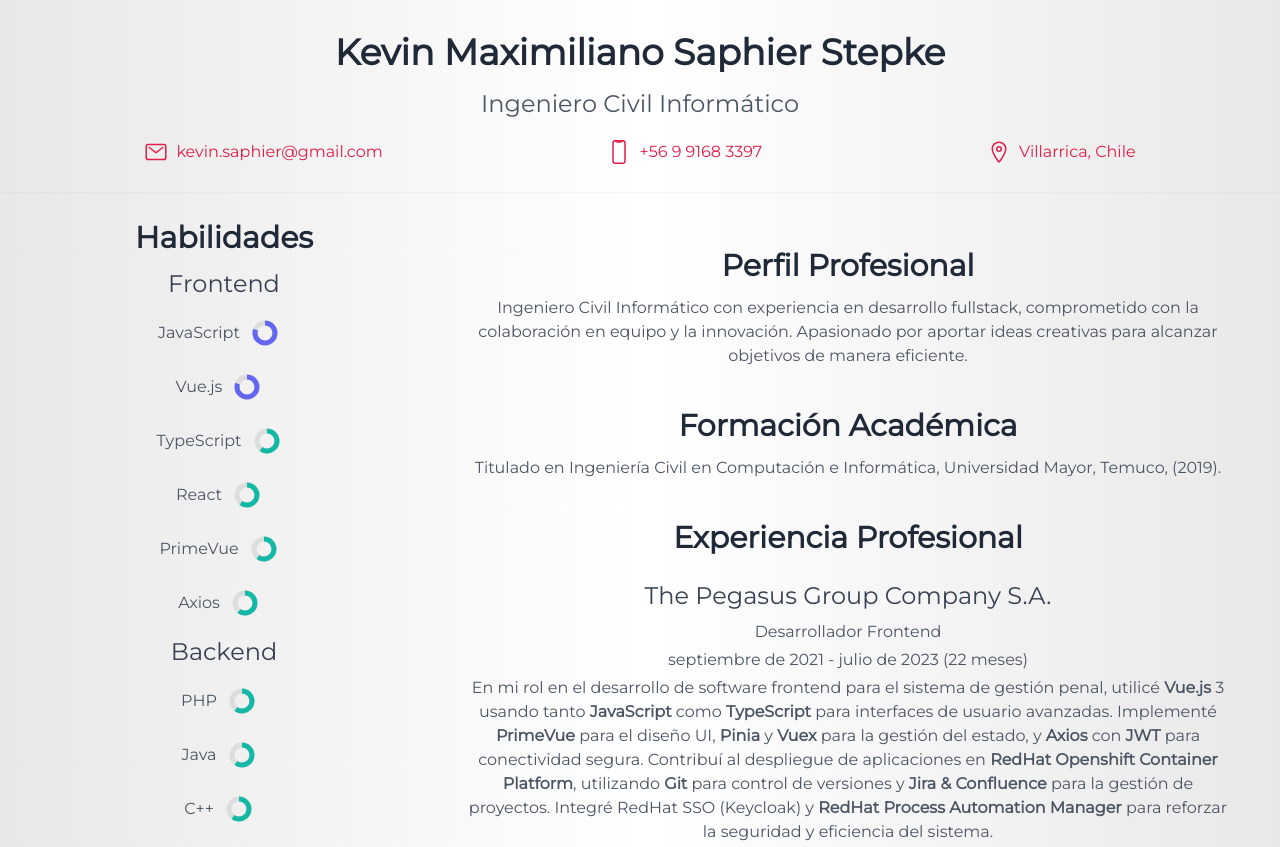
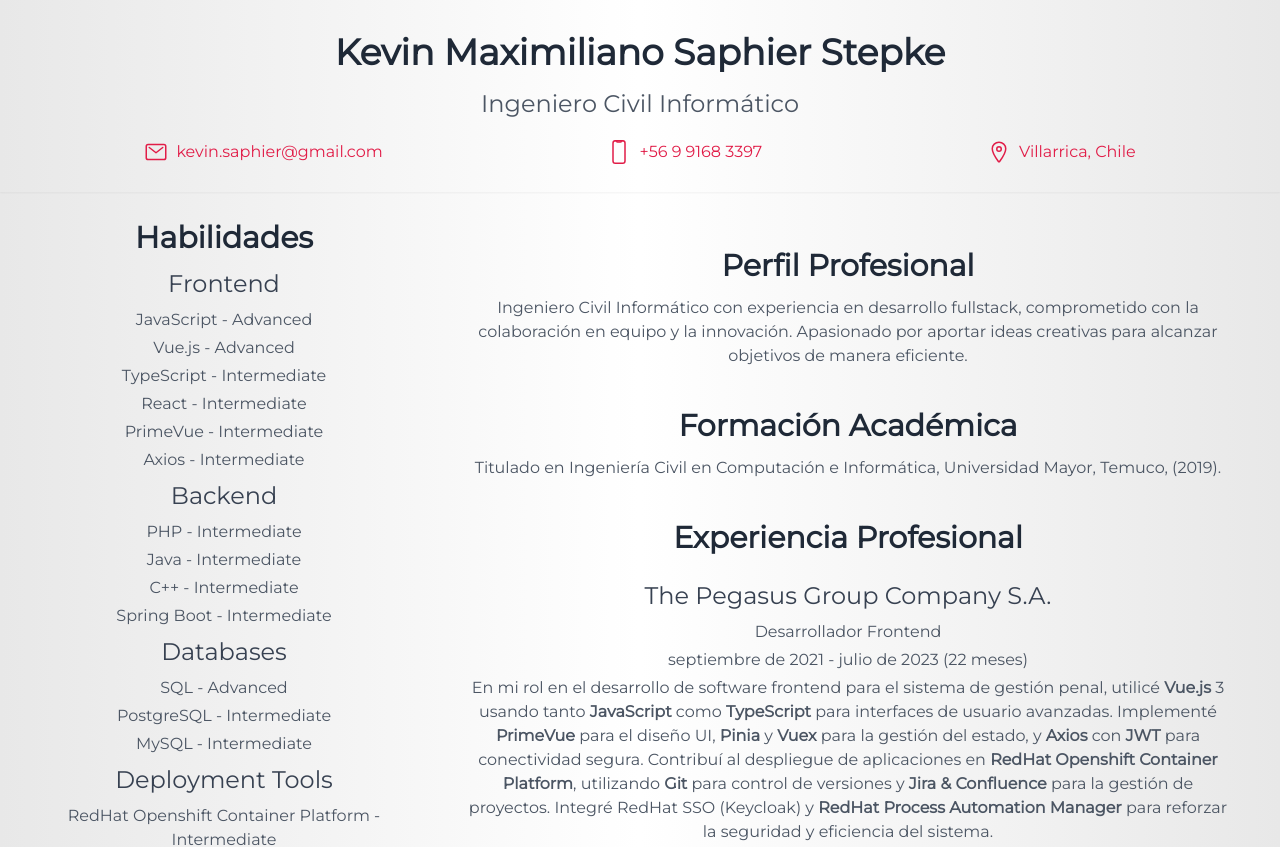
Before and after one commit to ksaphier/my-portfolio, a React (Vite) app: page / in a window 1280 px wide. Shown: the top 847 px of the page. Built offline with nearby package versions, Linux system fonts and the light colour scheme.

Commit message:
skills component to functional component

```diff
--- a/src/sections/Skills.tsx
+++ b/src/sections/Skills.tsx
@@ -1,4 +1,3 @@
-import SkillCircle from "../components/SkillCircle";
 import { skills as skillsData } from "../data/Data.json";
 
 interface Skill {
@@ -11,7 +10,7 @@ interface SkillCategory {
   skills: Skill[];
 }
 
-const Skills: React.FC = () => {
+function Skills() {
   return (
     <div className="text-center">
       <h2>Habilidades</h2>
@@ -22,8 +21,9 @@ const Skills: React.FC = () => {
             {category.skills.map((skill: Skill, skillIndex: number) => (
               <li key={skillIndex} className="flex">
                 <span className="mx-auto flex">
-                  <span className="my-auto">{skill.skill}</span>
-                  <SkillCircle level={skill.level} />
+                  <span className="my-auto">
+                    {skill.skill} - {skill.level}
+                  </span>
                 </span>
               </li>
             ))}
@@ -32,6 +32,6 @@ const Skills: React.FC = () => {
       ))}
     </div>
   );
-};
+}
 
 export default Skills;
```
